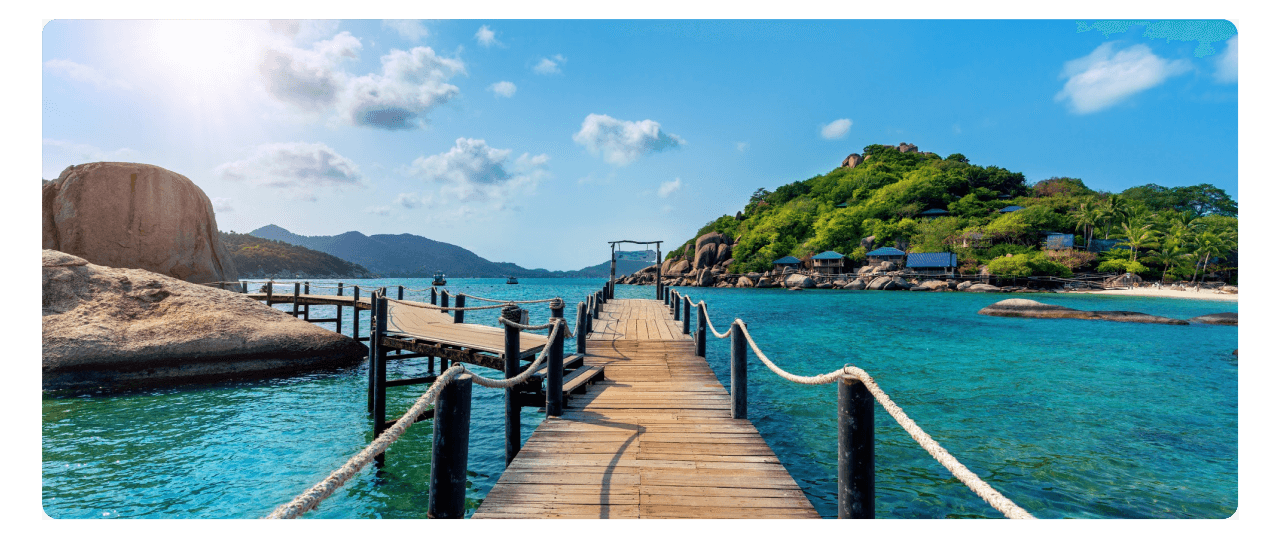
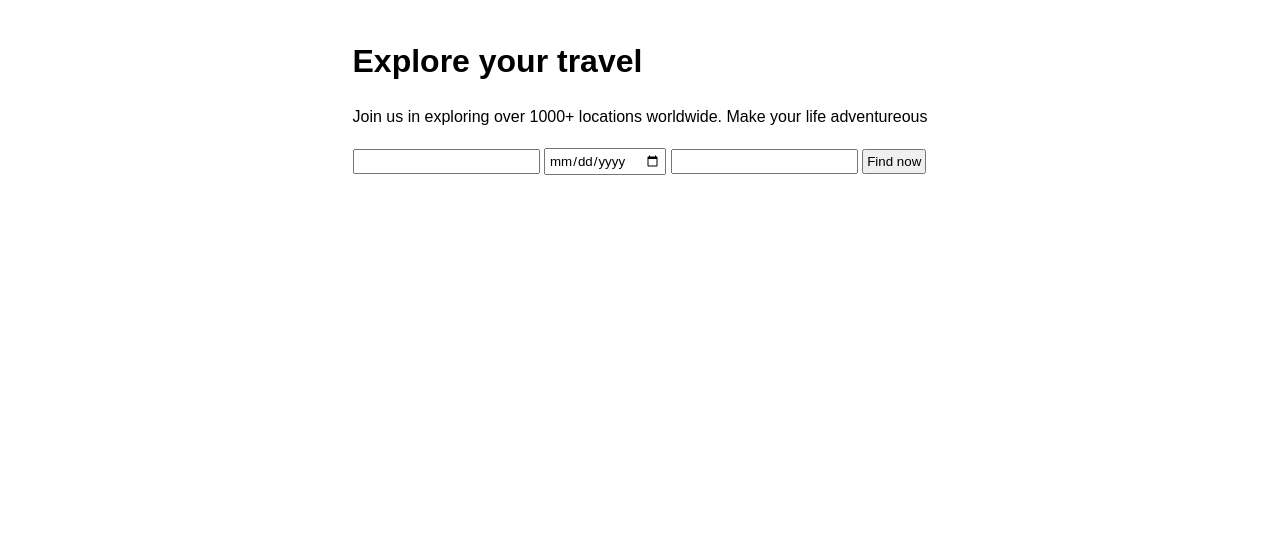
Before and after one commit to OMI786I/Assignment-2-reset, a plain HTML site: page index.html in a window 1280 px wide. Shown: the part 102-660 px from the top of the page. Drawn offline with Linux system fonts and the light colour scheme.

Commit message:
setup basic text for banner -1

```diff
--- a/index.html
+++ b/index.html
@@ -38,7 +38,27 @@
       </div>
     </div>
     <div class="banner-section-1">
-      <img src="Images/Group 13 (1) (1).png" alt="" />
+      <div class="banner-1-text">
+        <h1>Explore your travel</h1>
+        <p>
+          Join us in exploring over 1000+ locations worldwide. Make your life
+          adventureous
+        </p>
+        <div>
+          <input type="text" name="" id="" />
+          <input type="date" name="" id="" />
+          <input list="types" name="browser" id="browser" />
+          <datalist id="types">
+            <option value="Hiking"></option>
+            <option value="Surfing"></option>
+            <option value="Holiday"></option>
+            <option value="Family"></option>
+            <option value="Single"></option>
+            <option value="Meeting"></option>
+          </datalist>
+          <input type="button" value="Find now" />
+        </div>
+      </div>
     </div>
   </body>
 </html>
```
